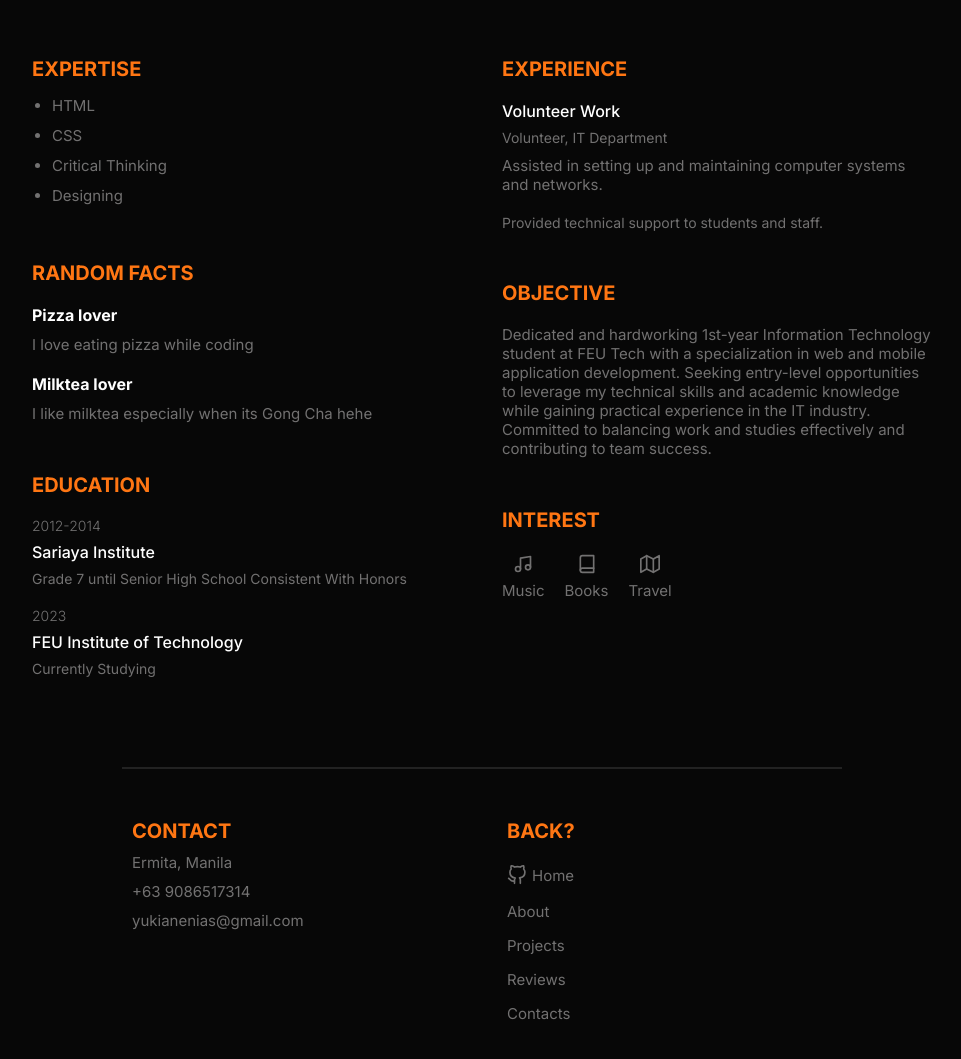
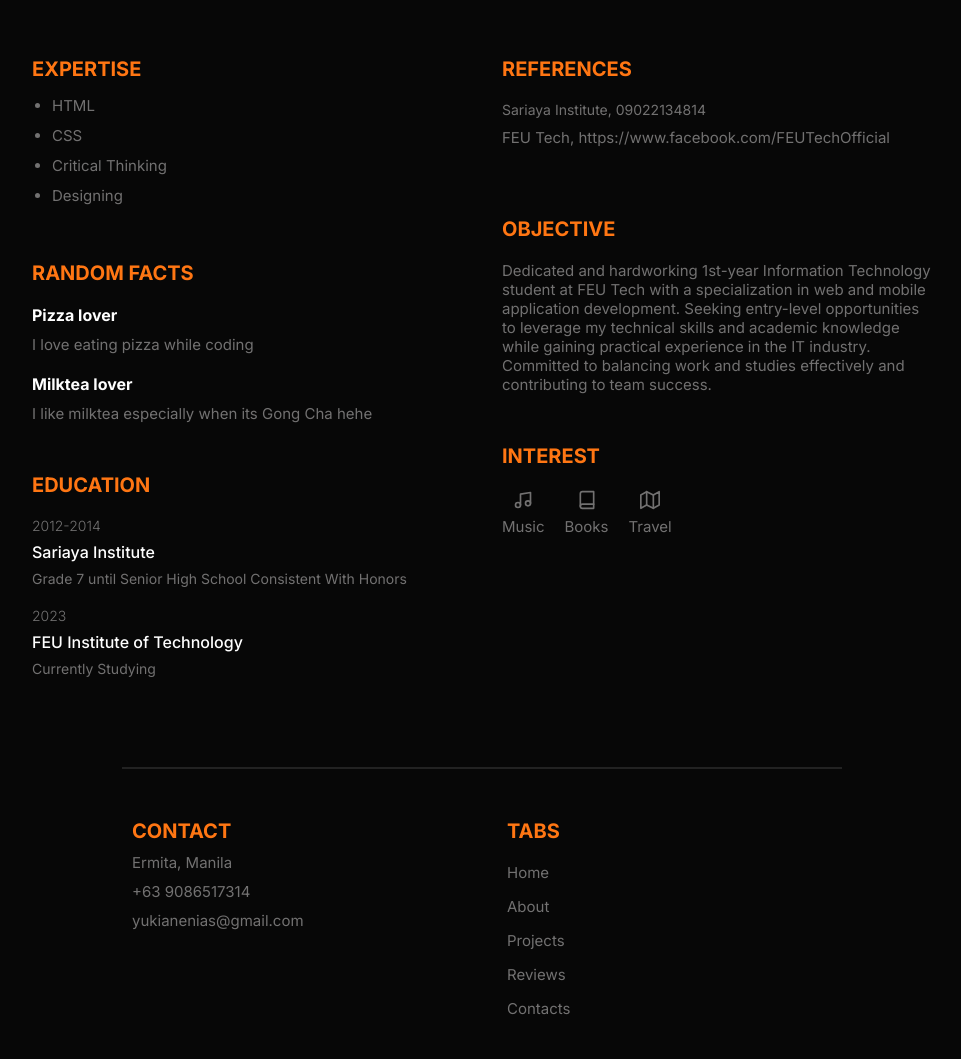
Before and after one commit to Yukiemit/WD-Finals, a plain HTML site: page pages/page3/index.html in a window 1280 px wide. Shown: the part 305-1364 px from the top of the page, without its empty margins (158-1119 px from the left). Drawn offline with nearby package versions, Linux system fonts and the light colour scheme.

Commit message:
refactor (page3): changed contents

```diff
--- a/pages/page3/index.html
+++ b/pages/page3/index.html
@@ -72,16 +72,16 @@
     </div>
     <div class="group-2">
       <div class="exp">
-        <h3 class="title">Experience</h3>
+        <h3 class="title">References</h3>
         <div class="exp_item">
-          <h4 class="item_title">Volunteer Work</h4>
-          <p class="item_subtitle">Volunteer, IT Department</p>
+          <h4 class="item_title"></h4>
+          <p class="item_subtitle">Sariaya Institute, 09022134814</p>
           <p class=" description">
-            Assisted in setting up and maintaining computer systems and networks.
+            FEU Tech, https://www.facebook.com/FEUTechOfficial
           </p>
         </div>
         <div class="exp_item">
-          <p class="item_subtitle">Provided technical support to students and staff.</p>
+          <p class="item_subtitle"></p>
         </div>
       </div>
       <div class="awards">
@@ -128,10 +128,9 @@
         </div>
       </div>
       <div class="social">
-        <h3 class="title">Back?</h3>
+        <h3 class="title">Tabs</h3>
         <div class="social_items">
           <a href="../../index.html" target="_b" class="social_item">
-            <i data-feather="github"></i>
             <span>Home</span>
           </a>
           <a href="../page1/index.html" target="_blank" class="social_item">
@@ -140,10 +139,10 @@
           <a href="../page2/index.html" target="_blank" class="social_item">
             <span>Projects</span>
           </a>
-          <a href="#" target="_blank" class="social_item">
+          <a href="../page4/index.html" target="_blank" class="social_item">
             <span>Reviews</span>
           </a>
-          <a href="#" target="_blank" class="social_item">
+          <a href="../page5/index.html" target="_blank" class="social_item">
             <span>Contacts</span>
           </a>
         </div>
```
Also changed, not shown: pages/page1/index.html (+3 -3 lines).
